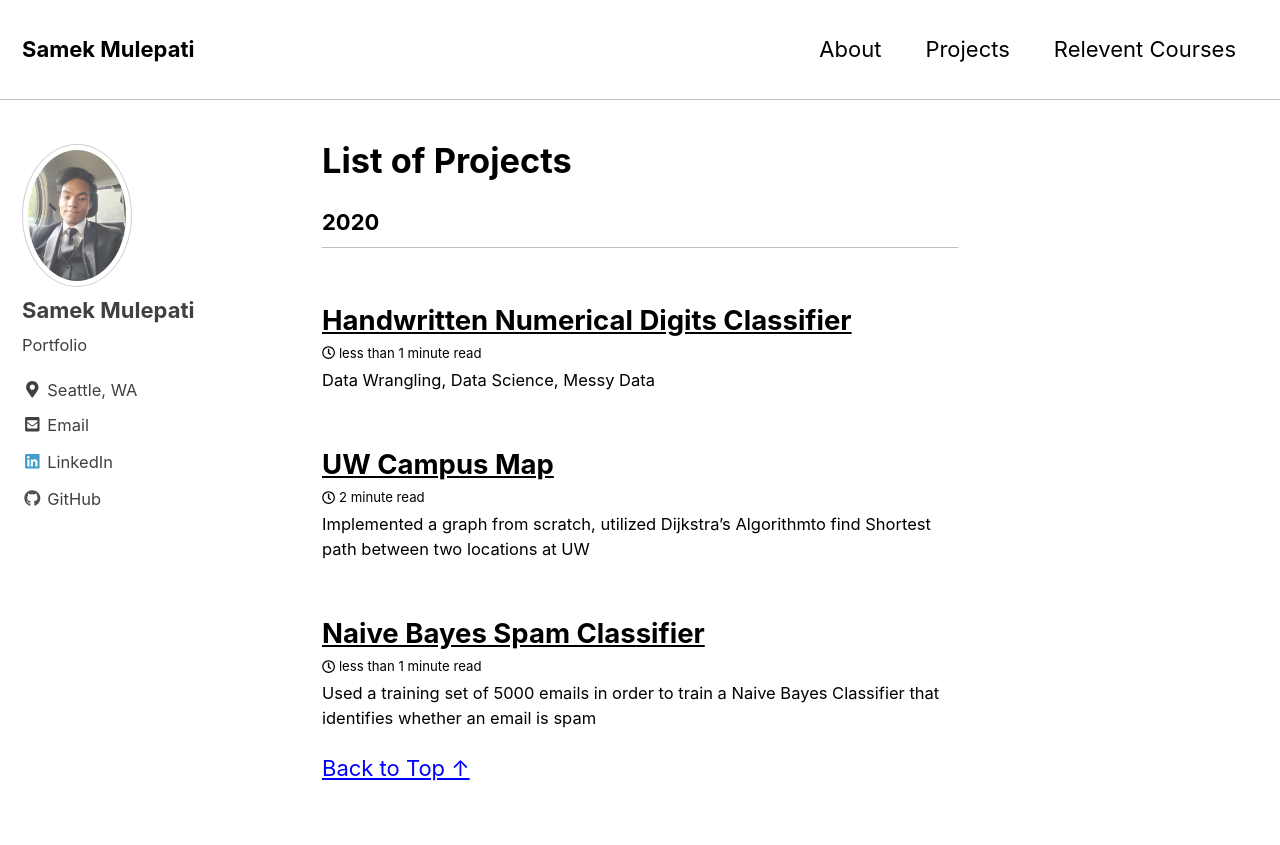
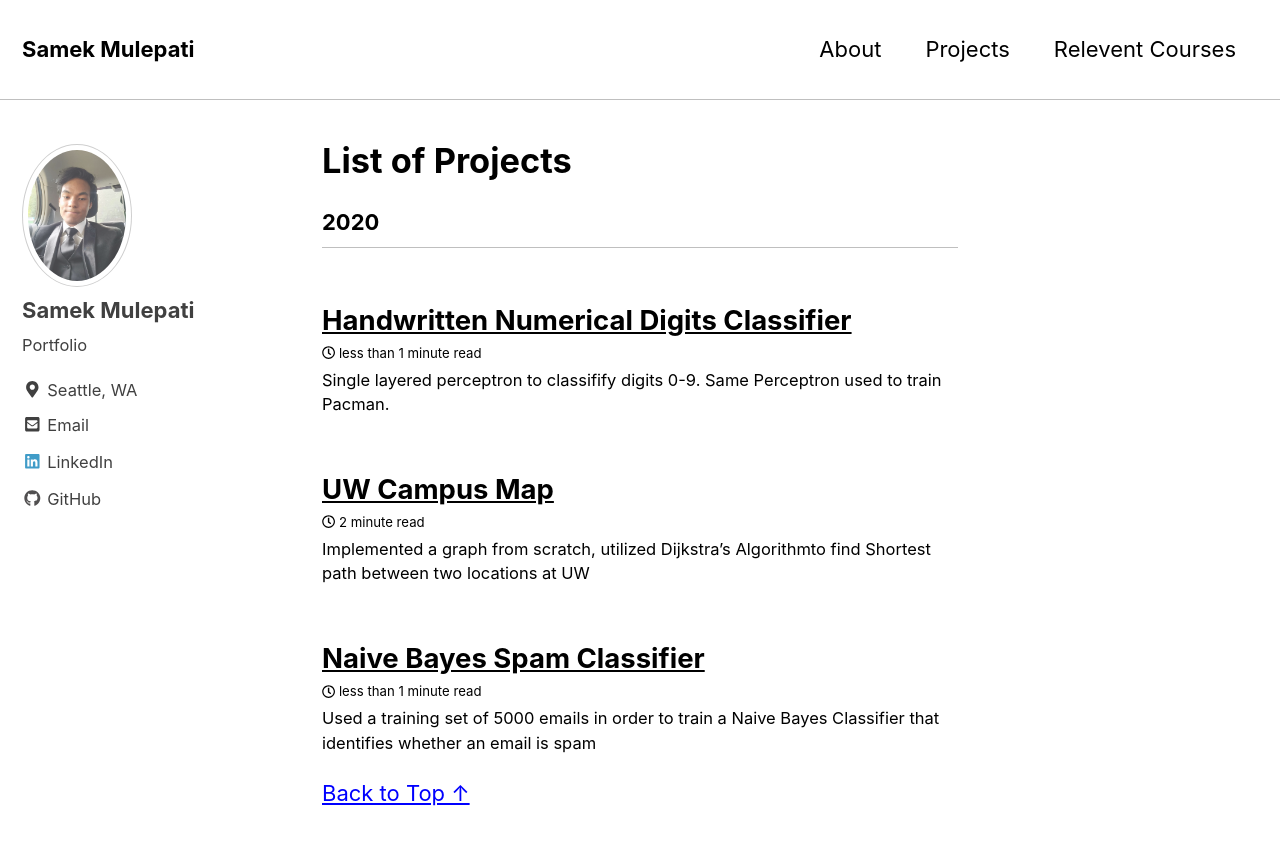
Before and after one commit to mulepati/samekmulepati.github.io, a Jekyll site: the page built from _pages/projects.md, in a window 1280 px wide and 900 px high. Shown: the top 845 px of the window. Built offline with Jekyll 4.4.1, drawn with Linux system fonts in a browser that asks for light colours; nearby versions of some CDN libraries.

Commit message:
Update 2020-05-20-perceptron.md

```diff
--- a/_posts/2020-05-20-perceptron.md
+++ b/_posts/2020-05-20-perceptron.md
@@ -4,7 +4,7 @@ date: 2020-05-20
 tags: [data wrangling, data science, messy data]
 header:
   image: "/images/perceptron/percept.jpg"
-excerpt: "Data Wrangling, Data Science, Messy Data"
+excerpt: "Single layered perceptron to classifify digits 0-9. Same Perceptron used to train Pacman."
 mathjax: "true"
 ---
 
```
